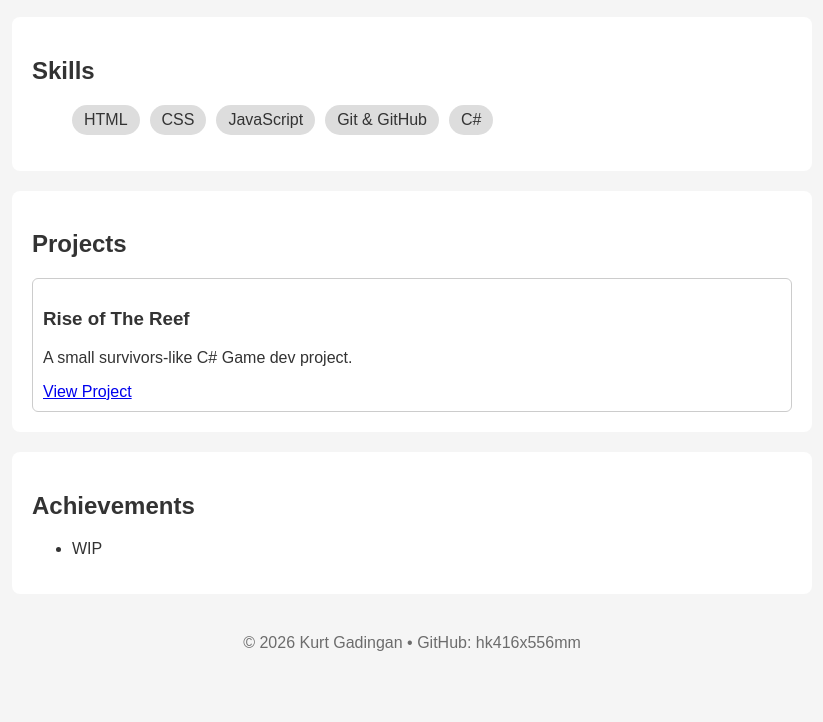
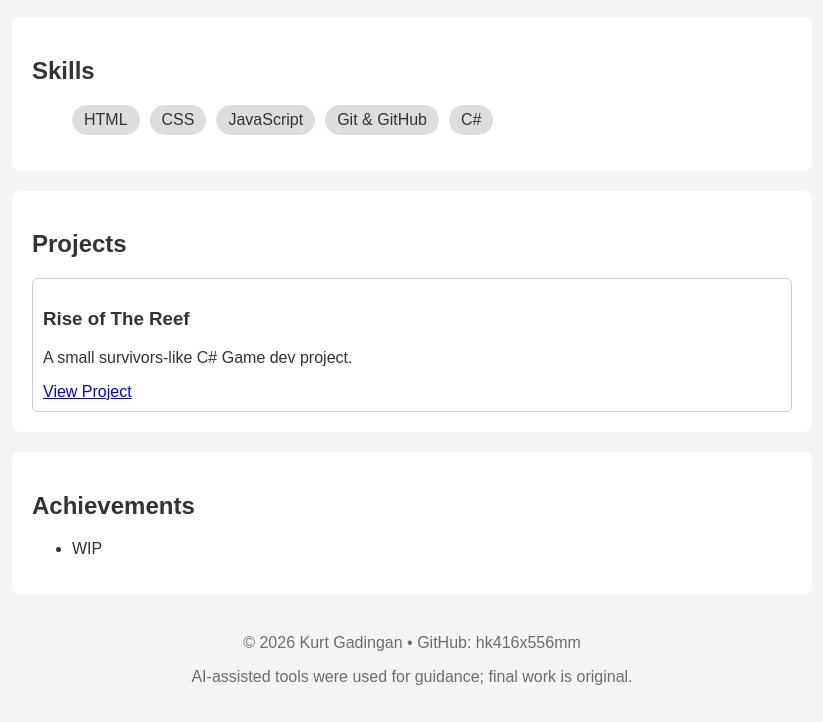
Before and after one commit to hk416x556mm/portfolio, a plain HTML site: page index.html in a window 1280 px wide. Shown: the part 546-1268 px from the top of the page, without its empty margins (228-1051 px from the left). Before the commit the page ends 1234 px from the top, so only its background shows below. Drawn offline with Linux system fonts and the light colour scheme.

Commit message:
Update index.html

```diff
--- a/index.html
+++ b/index.html
@@ -55,6 +55,8 @@
 
   <footer>
     <p>© 2026 Kurt Gadingan • GitHub: hk416x556mm</p>
+    <p>AI-assisted tools were used for guidance; final work is original.</p>
+</footer>
   </footer>
 
   <script src="script.js"></script>
```
